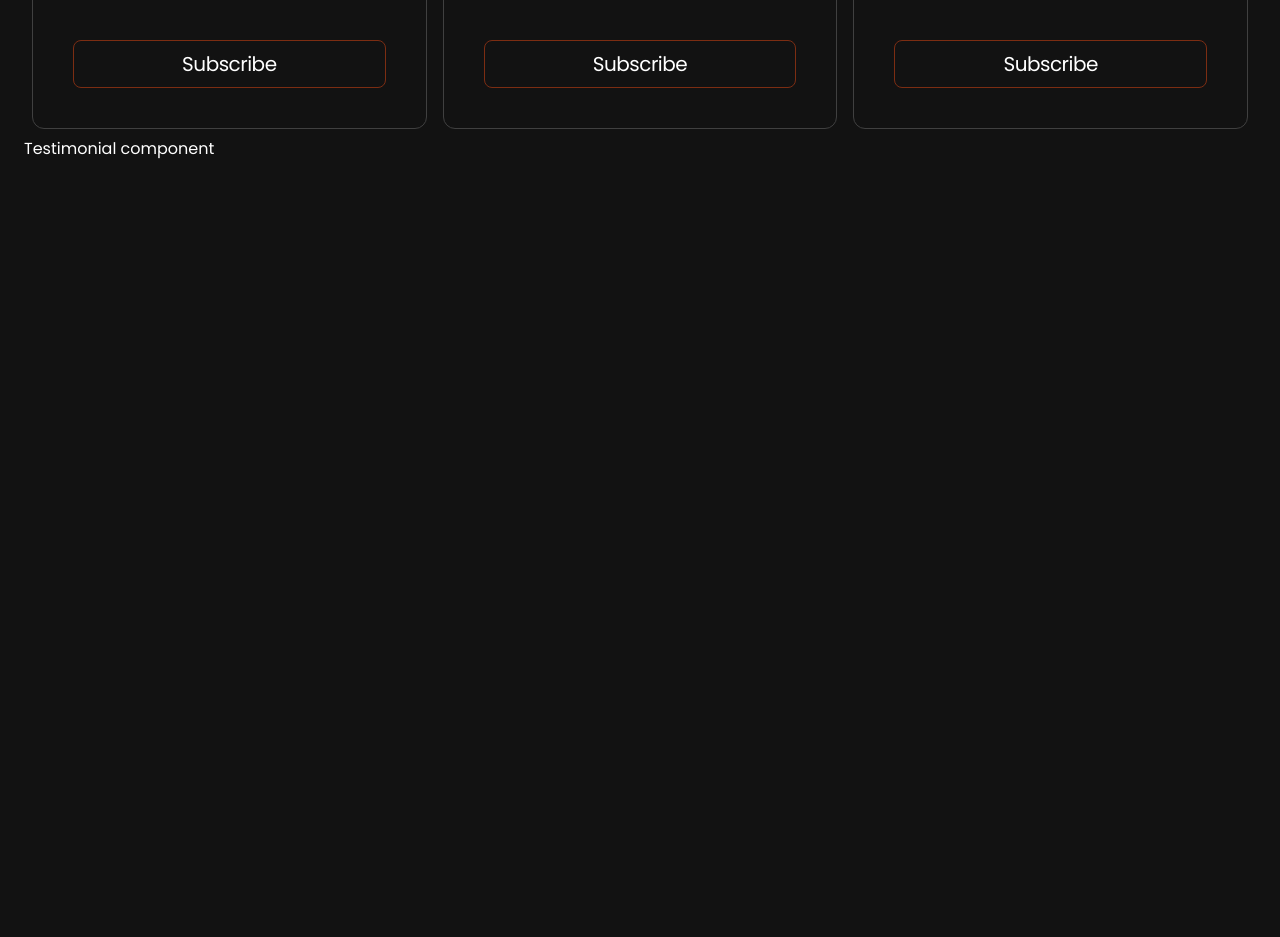
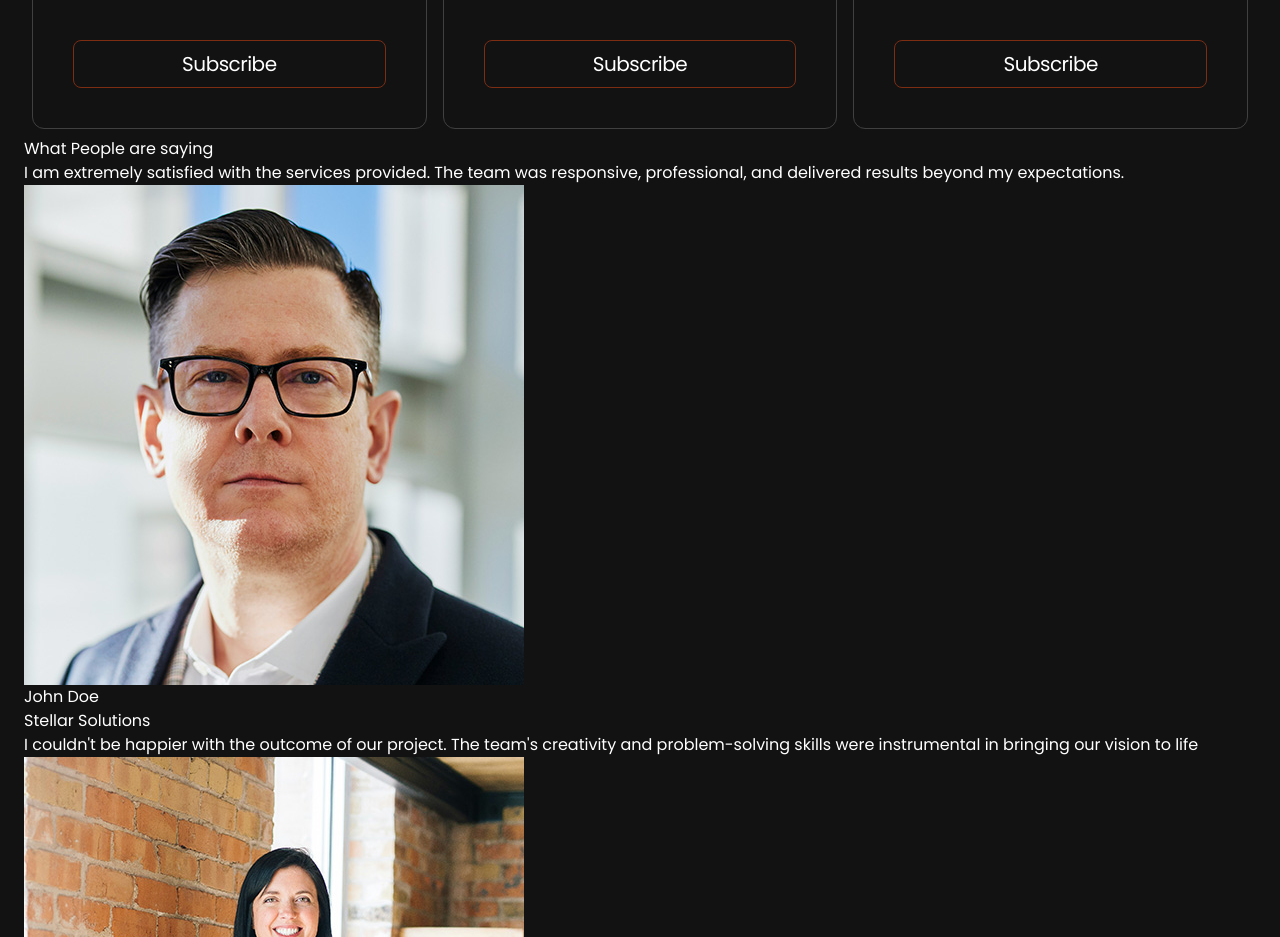
Before and after one commit to wacho91/visualizador, a React (Vite) app: page / in a window 1280 px wide. Shown: the part 3060-3997 px from the top of the page. Before the commit the page ends 3221 px from the top, so only its background shows below. Built offline with nearby package versions, Linux system fonts and the light colour scheme.

Commit message:
Arquitecture component testimonial

```diff
--- a/src/components/Testimonial.jsx
+++ b/src/components/Testimonial.jsx
@@ -3,7 +3,30 @@ import { testimonial } from "../constants"
 const Testimonial = () => {
   return (
     <div>
-        Testimonial component
+        <h2>
+            What People are saying
+        </h2>
+        <div>
+            {testimonial.map((testimonial, index) => (
+                <div key={index}>
+                    <div>
+                        <p>{testimonial.text}</p>
+                        <div>
+                            <img
+                                src={testimonial.image}
+                                alt="image"
+                            />
+                            <div>
+                                <h6>{testimonial.user}</h6>
+                                <span>
+                                    {testimonial.company}
+                                </span>
+                            </div>
+                        </div>
+                    </div>
+                </div>
+            ))}
+        </div>
     </div>
   )
 }
```
